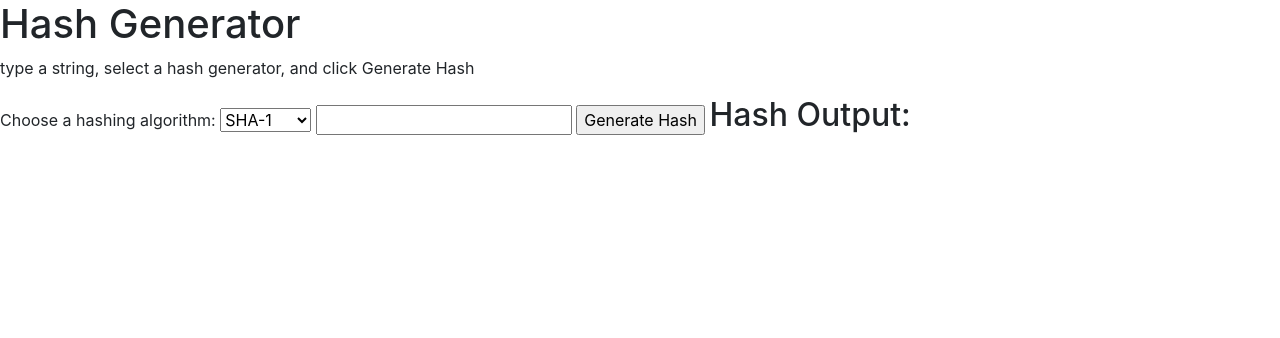
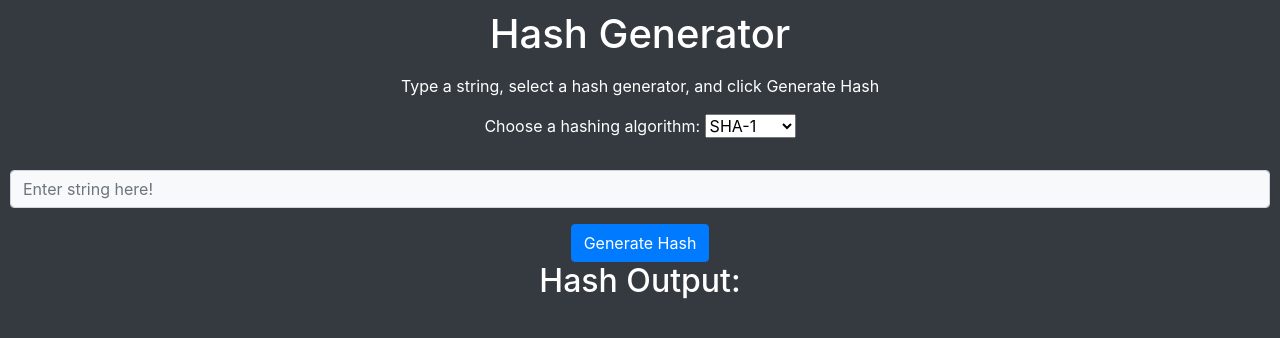
Before and after one commit to Adam882094/Adam882094.github.io, a plain HTML site: page index.html in a window 1280 px wide. Drawn offline with nearby package versions, Linux system fonts and the light colour scheme.

Commit message:
Stylings

```diff
--- a/index.html
+++ b/index.html
@@ -9,23 +9,30 @@
     <script type = "text/javascript" src = "js/SHA1.js"></script>
     <script type = "text/javascript" src = "js/SHA256.js"></script>
 </head>
-<body>
-<h1>Hash Generator</h1>
-<p>type a string, select a hash generator, and click Generate Hash</p>
+<body style="margin: 10px;" class="text-center bg-dark text-white">
+    <h1 class="mb-3 text-center">Hash Generator</h1>
+    <p>Type a string, select a hash generator, and click Generate Hash</p>
+    <form class="text-center">
+        <div class="form-group">
             <label for="hashType">Choose a hashing algorithm:</label>
-<select name="hashType" id="hashType">
+            <select name="hashType" id="hashType" class="form-select form-select-lg mb-3" aria-label="Default select example">
                 <option value="SHA1">SHA-1</option>
                 <option value="SHA256">SHA-256</option>
             </select>
-<label>
-    <input type="text" id = "StringInput">
+        </div>
+        <div class="form-group">
+            <input type="text" id = "StringInput" class="form-control bg-light" placeholder="Enter string here!" >
+        </div>
+        <div>
+            <input type="button" onclick = "main(document.getElementById('StringInput').value, document.getElementById('hashType').value)" value = "Generate Hash" class="btn btn-primary">
+        </div>
+        <div class="text-center">
+            <label for="hashOutput">
+                <h2 class="mb-3">Hash Output:</h2>
             </label>
-
-<input type="button" onclick = "main(document.getElementById('StringInput').value, document.getElementById('hashType').value)" value = "Generate Hash" >
-<label>
-    <h2>Hash Output:</h2>
-    <p id="hashOutput"></p>
-</label>
+            <p id="hashOutput" name="hashOutput"></p>
+        </div>
+    </form>
     <script src="https://code.jquery.com/jquery-3.3.1.slim.min.js" integrity="sha384-q8i/X+965DzO0rT7abK41JStQIAqVgRVzpbzo5smXKp4YfRvH+8abtTE1Pi6jizo" crossorigin="anonymous"></script>
     <script src="https://cdn.jsdelivr.net/npm/popper.js@1.14.7/dist/umd/popper.min.js" integrity="sha384-UO2eT0CpHqdSJQ6hJty5KVphtPhzWj9WO1clHTMGa3JDZwrnQq4sF86dIHNDz0W1" crossorigin="anonymous"></script>
     <script src="https://cdn.jsdelivr.net/npm/bootstrap@4.3.1/dist/js/bootstrap.min.js" integrity="sha384-JjSmVgyd0p3pXB1rRibZUAYoIIy6OrQ6VrjIEaFf/nJGzIxFDsf4x0xIM+B07jRM" crossorigin="anonymous"></script>
```
Lines whose indentation alone changed are shown as unchanged.
